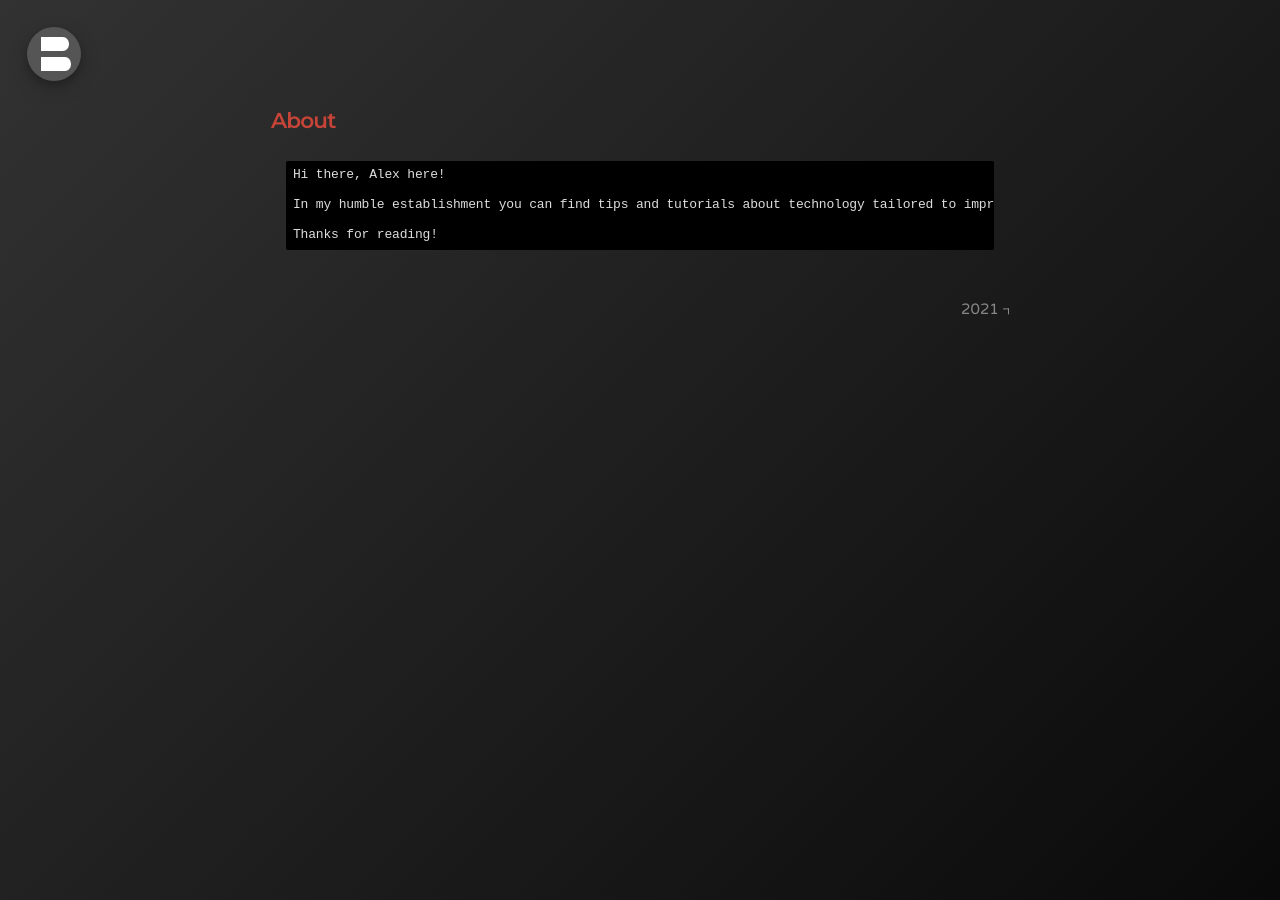
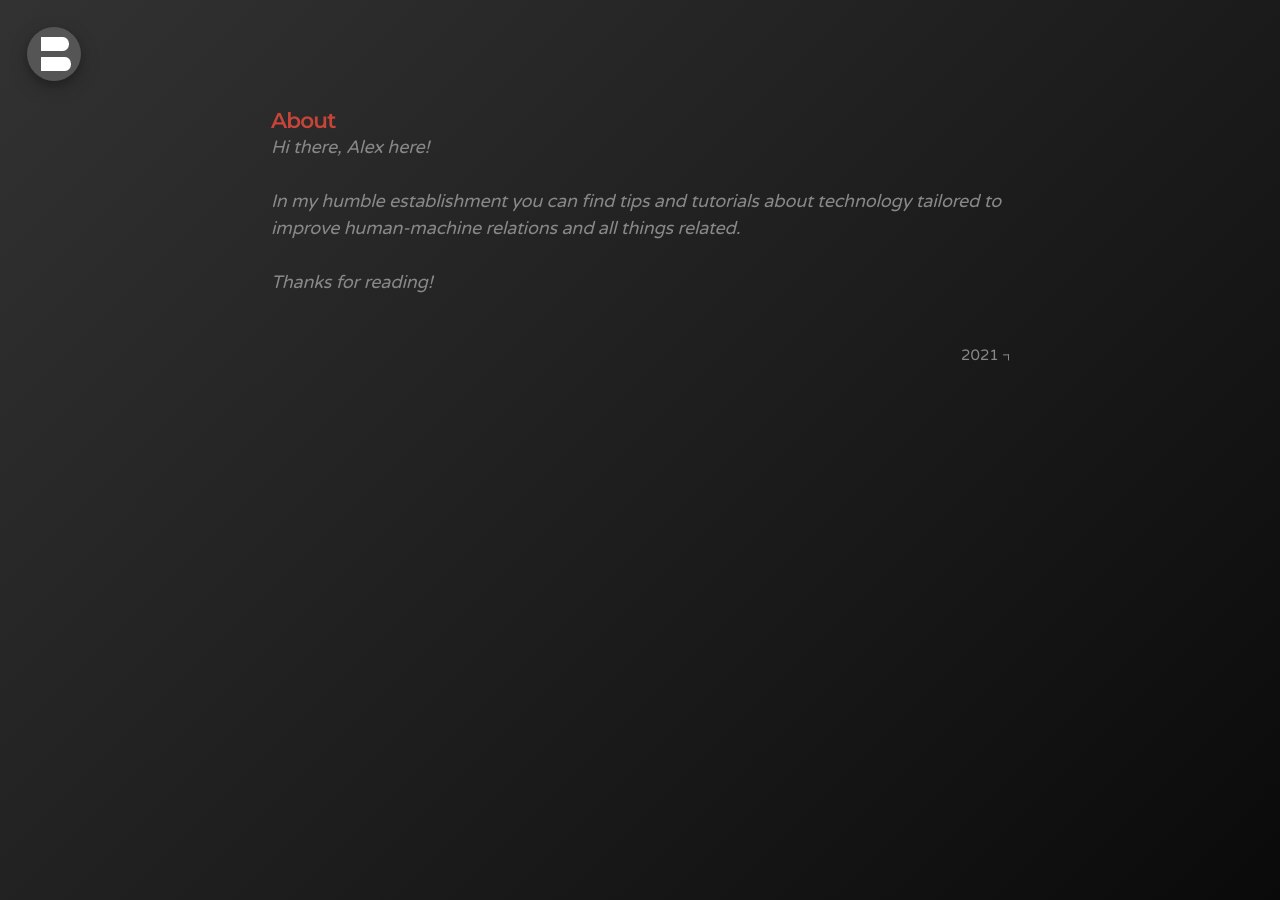
Before and after one commit to bonina/bonina.github.io, a Jekyll site: the page built from about.md, in a window 1280 px wide. Built offline with Jekyll 4.4.1, drawn with Linux system fonts in a browser that asks for light colours.

Commit message:
Update about.md

```diff
--- a/about.md
+++ b/about.md
@@ -3,8 +3,7 @@ layout: page
 title: About
 ---
 
-<p class="message categories">
-Hi there, Alex here!<br><br>
+<p><i>Hi there, Alex here!<br><br>
 In my humble establishment you can find tips and tutorials about technology tailored to improve human-machine relations and all things related.<br><br>
 Thanks for reading!
-</p>
+</i></p>
```
